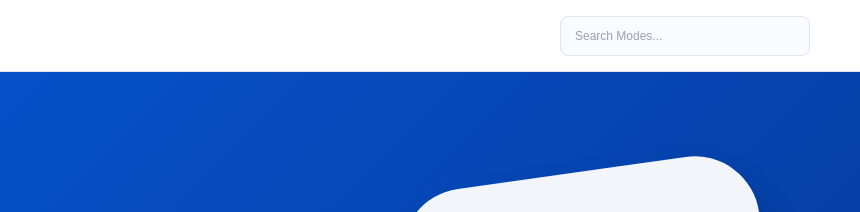
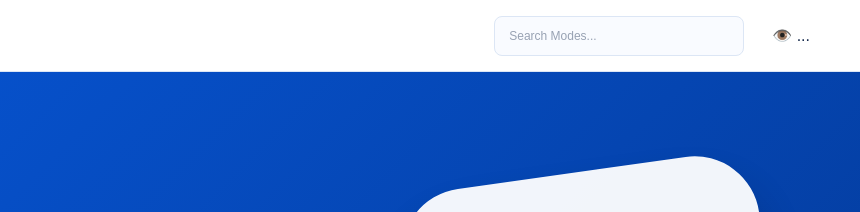
Before and after one commit to owuMode/OwuMode, a plain HTML site: page index.html in a window 1280 px wide. Shown: the top 212 px of the page, 420-1280 px from the left. Drawn offline with Linux system fonts and the light colour scheme.

Commit message:
Update index.html

```diff
--- a/index.html
+++ b/index.html
@@ -36,6 +36,12 @@
                     placeholder="Search Modes..."
                     autocomplete="off"
                 >
+            </div>
+
+            <!-- Visitor Counter -->
+            <div class="visitor-badge" title="Total Visitors">
+                <span class="visitor-icon">👁️</span>
+                <span class="visitor-count" id="visitorCount">...</span>
             </div>
 
             <button
@@ -315,7 +321,6 @@
     </footer>
 
 
-    <!-- Data file PEHLE load karo, phir script.js -->
     <script src="data.js"></script>
     <script src="script.js"></script>
 
```
